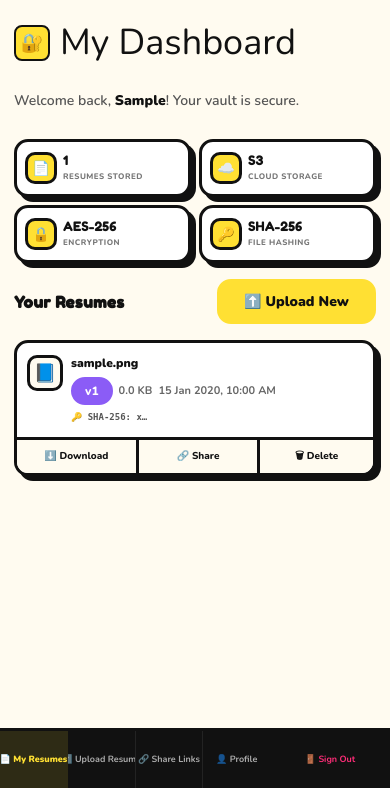
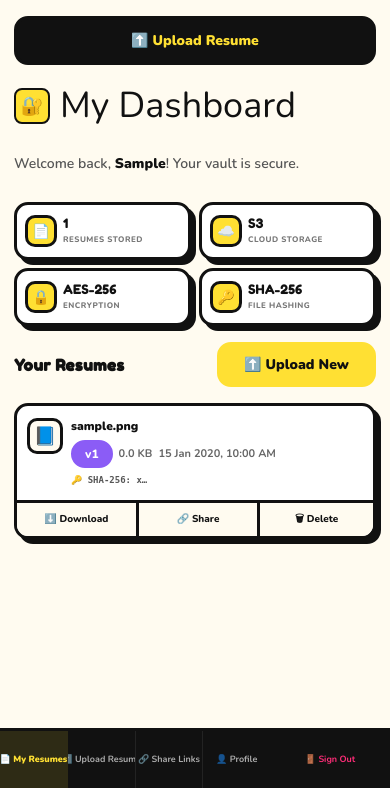
Before and after one commit to Charan0120/resumechain-vault, a Flask app: page /dashboard in a window 390 px wide. Shown: the part 56-844 px from the top of the page. Run offline with Flask 3, Linux system fonts and the light colour scheme; a user stored in the database is signed in; tables that the repository leaves empty hold one stand-in row (values such as "Sample post").

Commit message:
Fix upload drop zone click/drag, remove verified chip from sidebar, mobile upload bar, fix landing page horizontal scroll

```diff
--- a/app/static/css/style.css
+++ b/app/static/css/style.css
@@ -468,6 +468,10 @@ h1,h2,h3,h4,h5 { font-family: var(--font-head); letter-spacing: 0.3px; color: va
   overflow-y: auto; height: 100%;
 }
 
+/* Mobile-only upload bar — hidden on desktop */
+.mobile-upload-bar { display: none; }
+
+
 /* ── Resume list header (Your Resumes row) ── */
 .resume-list-header {
   display: flex; align-items: center; justify-content: space-between;
@@ -631,6 +635,8 @@ h1,h2,h3,h4,h5 { font-family: var(--font-head); letter-spacing: 0.3px; color: va
 .drop-zone:hover, .drop-zone.dragging {
   background: var(--yellow); transform: translate(-2px,-2px); box-shadow: var(--shadow);
 }
+.drop-zone:focus { outline: 3px solid var(--pink); outline-offset: 2px; }
+.drop-zone[style*='pointer-events: none'] { cursor: default; opacity: 0.85; }
 .drop-icon { font-size: 44px; margin-bottom: 10px; }
 .drop-text { font-size: 15px; font-weight: 700; color: var(--black); margin-bottom: 4px; }
 .drop-text label { cursor: pointer; color: var(--pink); font-weight: 900; }
@@ -824,6 +830,15 @@ h1,h2,h3,h4,h5 { font-family: var(--font-head); letter-spacing: 0.3px; color: va
     height: auto; overflow-y: visible;
   }
 
+  /* ── Mobile upload bar — shown at top of main content ── */
+  .mobile-upload-bar {
+    display: flex; justify-content: stretch; margin-bottom: 14px;
+  }
+  .mobile-upload-bar .btn {
+    width: 100%; font-size: 14px; padding: 12px;
+    border-radius: var(--radius); justify-content: center;
+  }
+
   /* ── Stats cards: 2 cols, smaller values ── */
   .stats-grid { grid-template-columns: 1fr 1fr; gap: 10px; margin-bottom: 16px; }
   .stat-card  { padding: 12px 10px; gap: 8px; flex-direction: row; align-items: center; }
--- a/app/templates/dashboard.html
+++ b/app/templates/dashboard.html
@@ -15,11 +15,7 @@
       </div>
     </div>
 
-    {% if user.is_verified %}
-      <div class="verified-chip" style="margin-bottom:16px;">✅ Verified account</div>
-    {% else %}
-      <div class="unverified-chip" style="margin-bottom:16px;">⚠️ Email not verified</div>
-    {% endif %}
+
 
     <nav class="sidebar-nav">
       <a href="{{ url_for('main.dashboard') }}" class="nav-item active">📄 My Resumes</a>
@@ -35,6 +31,13 @@
 
   <!-- ── Main Content ─────────────────────────────────────── -->
   <main class="dashboard-main">
+
+    <!-- Mobile-only: Upload button at top -->
+    <div class="mobile-upload-bar">
+      <button class="btn btn-primary" onclick="openUploadModal()" id="mobile-upload-btn">
+        ⬆️ Upload Resume
+      </button>
+    </div>
 
     <!-- Header -->
     <div class="dash-header anim-1">
@@ -255,12 +258,13 @@
 
     <form method="POST" action="{{ url_for('main.upload') }}" enctype="multipart/form-data" id="upload-form">
 
-      <!-- Drop Zone -->
-      <div class="drop-zone" id="drop-zone">
+      <!-- Drop Zone: clicking anywhere opens file picker -->
+      <div class="drop-zone" id="drop-zone" role="button" tabindex="0"
+           onclick="document.getElementById('file-input').click()"
+           onkeydown="if(event.key==='Enter'||event.key===' ')document.getElementById('file-input').click()">
         <div class="drop-icon">📂</div>
         <div class="drop-text" id="drop-text">
-          <label for="file-input" style="cursor:pointer;"><strong>Click to browse</strong></label>
-          &nbsp;or drag &amp; drop your resume here
+          <strong>Click anywhere here</strong> or drag &amp; drop your resume
         </div>
         <div class="drop-sub">PDF or DOCX · Max 10 MB</div>
         <input
@@ -323,21 +327,31 @@
   const fileInput = document.getElementById('file-input');
   const dropZone  = document.getElementById('drop-zone');
 
+  // Prevent drop-zone click from double-triggering when clicking input
+  fileInput.addEventListener('click', e => e.stopPropagation());
   fileInput.addEventListener('change', () => handleFile(fileInput.files[0]));
 
   // Drag & drop
-  dropZone.addEventListener('dragover', e => { e.preventDefault(); dropZone.classList.add('dragging'); });
-  dropZone.addEventListener('dragleave', () => dropZone.classList.remove('dragging'));
+  dropZone.addEventListener('dragenter', e => { e.preventDefault(); e.stopPropagation(); dropZone.classList.add('dragging'); });
+  dropZone.addEventListener('dragover',  e => { e.preventDefault(); e.stopPropagation(); dropZone.classList.add('dragging'); });
+  dropZone.addEventListener('dragleave', e => { e.stopPropagation(); dropZone.classList.remove('dragging'); });
   dropZone.addEventListener('drop', e => {
     e.preventDefault();
+    e.stopPropagation();
     dropZone.classList.remove('dragging');
-    const file = e.dataTransfer.files[0];
-    if (file) {
+    const files = e.dataTransfer.files;
+    if (!files || files.length === 0) return;
+    const file = files[0];
+    // Assign dropped file to the hidden input using DataTransfer
+    try {
       const dt = new DataTransfer();
       dt.items.add(file);
       fileInput.files = dt.files;
-      handleFile(file);
+    } catch(err) {
+      // DataTransfer not supported — store file reference manually
+      fileInput._droppedFile = file;
     }
+    handleFile(file);
   });
 
   function handleFile(file) {
@@ -355,11 +369,11 @@
     }
 
     const icon = ext === 'pdf' ? '📕' : '📘';
-    const sizeMB = (file.size / 1024).toFixed(1);
     const sizeStr = file.size > 1024 * 1024
       ? `${(file.size / 1024 / 1024).toFixed(1)} MB`
-      : `${sizeMB} KB`;
+      : `${(file.size / 1024).toFixed(1)} KB`;
 
+    document.getElementById('drop-zone').style.pointerEvents = 'none';
     document.getElementById('drop-text').innerHTML = '';
     document.getElementById('file-preview').style.display = 'flex';
     document.getElementById('file-preview-icon').textContent = icon;
@@ -370,18 +384,31 @@
 
   function clearFile() {
     fileInput.value = '';
+    fileInput._droppedFile = null;
+    document.getElementById('drop-zone').style.pointerEvents = '';
     document.getElementById('file-preview').style.display = 'none';
-    document.getElementById('drop-text').innerHTML =
-      '<strong>Click to browse</strong> or drag &amp; drop your resume here';
+    document.getElementById('drop-text').innerHTML = '<strong>Click anywhere here</strong> or drag &amp; drop your resume';
     document.getElementById('upload-submit-btn').disabled = true;
   }
 
-  // Show loading state on submit
-  document.getElementById('upload-form').addEventListener('submit', () => {
+  // If DataTransfer wasn't supported, inject dropped file into FormData on submit
+  document.getElementById('upload-form').addEventListener('submit', function(e) {
     const btn = document.getElementById('upload-submit-btn');
+    if (fileInput._droppedFile && fileInput.files.length === 0) {
+      e.preventDefault();
+      const fd = new FormData(this);
+      fd.set('resume', fileInput._droppedFile, fileInput._droppedFile.name);
+      btn.textContent = '⏳ Uploading…';
+      btn.disabled = true;
+      fetch(this.action, { method: 'POST', body: fd })
+        .then(r => { window.location.href = r.url; })
+        .catch(() => { btn.textContent = '🔒 Encrypt & Upload'; btn.disabled = false; });
+      return;
+    }
     btn.textContent = '⏳ Uploading…';
     btn.disabled = true;
   });
+
 
   // ── Share Modal ──────────────────────────────────────────
   function openShareModal(resumeId, resumeName) {
--- a/app/templates/index.html
+++ b/app/templates/index.html
@@ -4,9 +4,7 @@
 
 {% block content %}
 
-<!-- Glow orbs -->
-<div class="orb" style="width:600px;height:600px;top:-180px;left:-180px;background:rgba(124,58,237,0.07);"></div>
-<div class="orb" style="width:400px;height:400px;top:300px;right:-120px;background:rgba(6,182,212,0.05);"></div>
+
 
 <!-- ══════════════════════════════════════════════════════
      HERO
```
